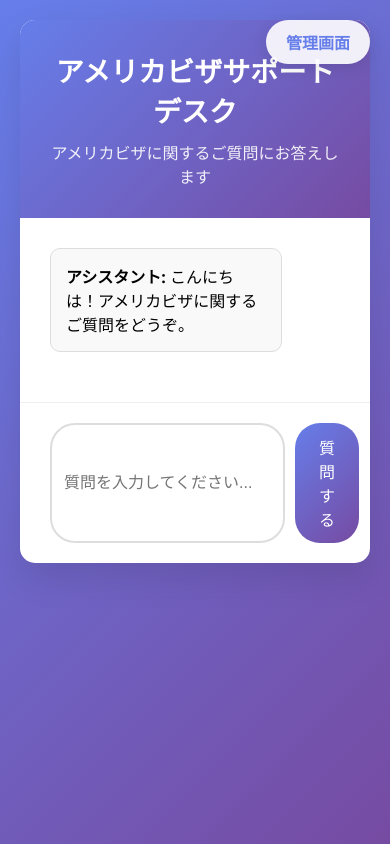
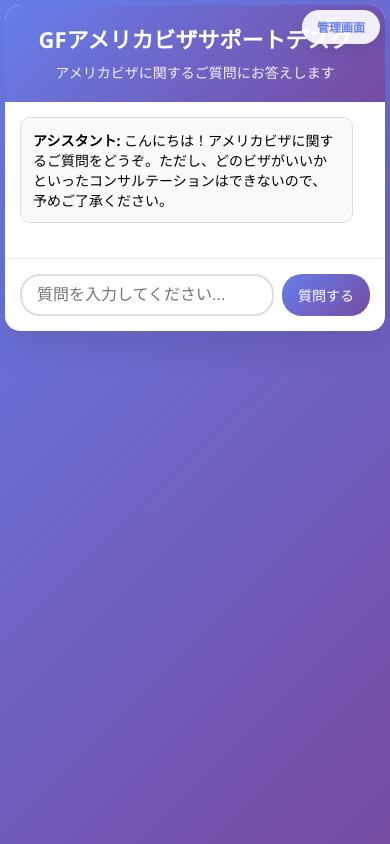
Before and after one commit to kyuwatanabe/faq_system, a Flask app: page / in a window 390 px wide. Run offline with Flask 3, Linux system fonts and the light colour scheme.

Commit message:
Update system branding and mobile responsiveness
- Change system name to "GFアメリカビザサポートデスク"
- Update initial message to include consultation disclaimer
- Add comprehensive mobile responsive design for all screens
- Optimize for touch interfaces and small screens
- Add VERSION_MEMO.txt for version tracking

🤖 Generated with [Claude Code](https://claude.ai/code)

Co-Authored-By: Claude <noreply@anthropic.com>

```diff
--- a/templates/check_duplicates.html
+++ b/templates/check_duplicates.html
@@ -3,7 +3,7 @@
 <head>
     <meta charset="UTF-8">
     <meta name="viewport" content="width=device-width, initial-scale=1.0">
-    <title>重複チェック - アメリカビザサポートデスク</title>
+    <title>重複チェック - GFアメリカビザサポートデスク</title>
     <style>
         * {
             margin: 0;
--- a/templates/index.html
+++ b/templates/index.html
@@ -3,7 +3,7 @@
 <head>
     <meta charset="UTF-8">
     <meta name="viewport" content="width=device-width, initial-scale=1.0">
-    <title>アメリカビザサポートデスク</title>
+    <title>GFアメリカビザサポートデスク</title>
     <style>
         * {
             margin: 0;
@@ -18,7 +18,14 @@
             display: flex;
             flex-direction: column;
             align-items: center;
-            padding: 20px;
+            padding: 10px;
+        }
+
+        /* スマホ対応 */
+        @media (max-width: 768px) {
+            body {
+                padding: 5px;
+            }
         }
 
         .container {
@@ -40,6 +47,7 @@
         .header h1 {
             font-size: 28px;
             margin-bottom: 10px;
+            line-height: 1.3;
         }
 
         .header p {
@@ -47,10 +55,34 @@
             opacity: 0.9;
         }
 
+        /* スマホ対応 - ヘッダー */
+        @media (max-width: 768px) {
+            .header {
+                padding: 20px 15px;
+            }
+
+            .header h1 {
+                font-size: 22px;
+                margin-bottom: 8px;
+            }
+
+            .header p {
+                font-size: 14px;
+            }
+        }
+
         .chat-container {
             padding: 30px;
             max-height: 500px;
             overflow-y: auto;
+        }
+
+        /* スマホ対応 - チャット */
+        @media (max-width: 768px) {
+            .chat-container {
+                padding: 15px;
+                max-height: 400px;
+            }
         }
 
         .chat-messages {
@@ -62,6 +94,8 @@
             padding: 15px;
             border-radius: 10px;
             max-width: 80%;
+            word-wrap: break-word;
+            word-break: break-word;
         }
 
         .user-message {
@@ -73,6 +107,16 @@
         .bot-message {
             background: #f9f9f9;
             border: 1px solid #ddd;
+        }
+
+        /* スマホ対応 - メッセージ */
+        @media (max-width: 768px) {
+            .message {
+                max-width: 95%;
+                padding: 12px;
+                margin-bottom: 15px;
+                font-size: 14px;
+            }
         }
 
         .confirmation-box {
@@ -108,6 +152,14 @@
             border-top: 1px solid #eee;
         }
 
+        /* スマホ対応 - 入力欄 */
+        @media (max-width: 768px) {
+            .input-container {
+                padding: 15px;
+                gap: 8px;
+            }
+        }
+
         #questionInput {
             flex: 1;
             padding: 12px;
@@ -131,6 +183,23 @@
             cursor: pointer;
             font-size: 16px;
             transition: transform 0.3s;
+            white-space: nowrap;
+        }
+
+        /* スマホ対応 - 入力フォーム */
+        @media (max-width: 768px) {
+            #questionInput {
+                padding: 10px 15px;
+                font-size: 16px; /* iOS Safari でズームを防ぐため16px以上 */
+                border-radius: 20px;
+            }
+
+            #askButton {
+                padding: 10px 16px;
+                font-size: 14px;
+                border-radius: 20px;
+                min-width: 70px;
+            }
         }
 
         #askButton:hover {
@@ -155,6 +224,17 @@
             font-weight: bold;
             box-shadow: 0 5px 15px rgba(0, 0, 0, 0.1);
             transition: transform 0.3s;
+            z-index: 1000;
+        }
+
+        /* スマホ対応 - 管理リンク */
+        @media (max-width: 768px) {
+            .admin-link {
+                top: 10px;
+                right: 10px;
+                padding: 8px 15px;
+                font-size: 12px;
+            }
         }
 
         .admin-link:hover {
@@ -182,6 +262,30 @@
             display: flex;
             gap: 10px;
             justify-content: center;
+            flex-wrap: wrap;
+        }
+
+        /* スマホ対応 - フィードバックボタン */
+        @media (max-width: 768px) {
+            .feedback-buttons {
+                flex-direction: column;
+                gap: 8px;
+            }
+
+            .feedback-btn {
+                font-size: 12px;
+                padding: 8px 12px;
+            }
+
+            .confirmation-box {
+                padding: 12px;
+                font-size: 14px;
+            }
+
+            .confirmation-buttons button {
+                padding: 8px 12px;
+                font-size: 13px;
+            }
         }
 
         .feedback-btn {
@@ -213,14 +317,14 @@
 
     <div class="container">
         <div class="header">
-            <h1>アメリカビザサポートデスク</h1>
+            <h1>GFアメリカビザサポートデスク</h1>
             <p>アメリカビザに関するご質問にお答えします</p>
         </div>
 
         <div class="chat-container">
             <div class="chat-messages" id="chatMessages">
                 <div class="message bot-message">
-                    <strong>アシスタント:</strong> こんにちは！アメリカビザに関するご質問をどうぞ。
+                    <strong>アシスタント:</strong> こんにちは！アメリカビザに関するご質問をどうぞ。ただし、どのビザがいいかといったコンサルテーションはできないので、予めご了承ください。
                 </div>
             </div>
 
--- a/templates/review_pending.html
+++ b/templates/review_pending.html
@@ -3,7 +3,7 @@
 <head>
     <meta charset="UTF-8">
     <meta name="viewport" content="width=device-width, initial-scale=1.0">
-    <title>承認待ちQ&A - アメリカビザサポートデスク</title>
+    <title>承認待ちQ&A - GFアメリカビザサポートデスク</title>
     <style>
         * {
             margin: 0;
```
Also changed, not shown: VERSION_MEMO.txt (added, +47 -0 lines), templates/admin.html (+64 -1 lines).
